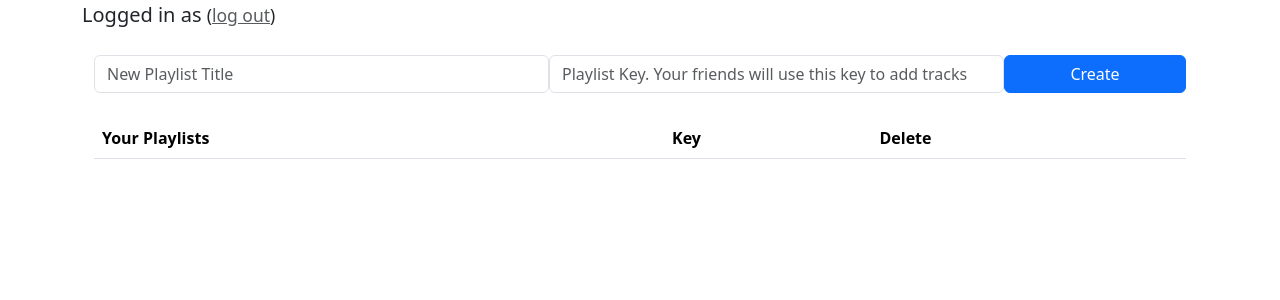
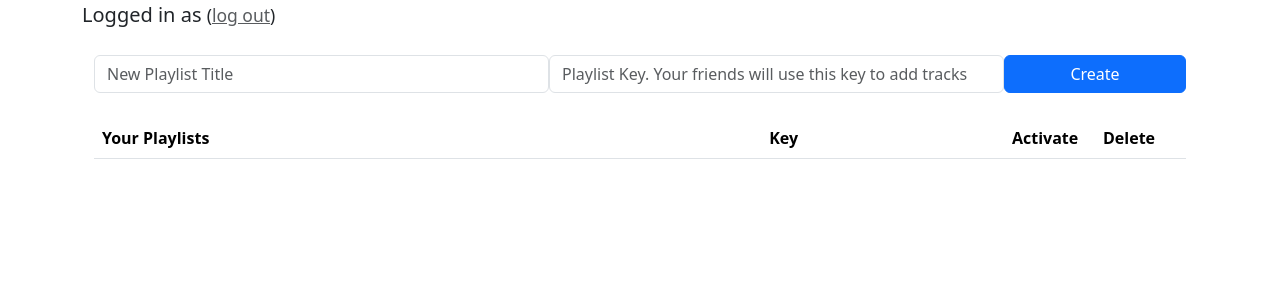
Before and after one commit to mattobrado/spotify-SMS-bot, a Flask app: template templates/playlists.html in a window 1280 px wide. Shown: the part 46-346 px from the top of the page. Run offline with Flask 2, Linux system fonts and the light colour scheme; the template is opened without the code that fills it: values that come from a table or form of the project are taken from there, others are empty; some libraries are stand-ins or nearby versions.

Commit message:
feat: activating playlists from within gui

```diff
--- a/app.py
+++ b/app.py
@@ -190,26 +190,17 @@ def delete_playlist(playlist_id):
 
 @app.route('/profile/<string:playlist_id>/activate', methods=['POST'])
 def activate_playlist(playlist_id):
-  """Delete a playlist"""
+  """Set a playlist to be a user's active playlist"""
 
+  host_user = get_host_user_from_session()
   playlist = Playlist.query.get_or_404(playlist_id) # Get the playlist
 
-  # If the host user is the owner of the playlist
-  if playlist.owner_id == session['host_user_id']:
-    # Get users who have that playlist as their active playlist
-    guest_users = GuestUser.query.filter_by(active_playlist_id=playlist_id).all()
-    for guest_user in guest_users:
-      guest_user.active_playlist_id = None # Set thier active playlist id to None
-      db.session.add(guest_user)
-
-    db.session.delete(playlist) # delete the playlist (This will not delete the playlist on spotify)
+  if playlist:
+    host_user.active_playlist_id = playlist.id
+    db.session.add(host_user)
     db.session.commit()
-    flash('Playlist Deleted', 'warning')
-    return redirect('/playlists')
-
-  # HostUser is not authorized to delete the playlist
-  else:
-    flash('You cannot delete that playlist')
+    flash('Playlist Activated', 'success')
+    return redirect(f"/profile/{playlist.id}")
 
   return redirect('/profile')
 
--- /dev/null
+++ b/static/styles.css
@@ -0,0 +1,3 @@
+.has-top-margin{
+  margin-top:25px;
+}
--- a/templates/base.html
+++ b/templates/base.html
@@ -9,6 +9,7 @@
   {{ bootstrap.load_css() }}
   <link rel="stylesheet" href="https://cdnjs.cloudflare.com/ajax/libs/intl-tel-input/16.0.4/css/intlTelInput.css">
   {% endblock %}
+  <link rel="stylesheet" href="../static/styles.css">
 
   <title>
     Spotify Text Playlists&ndash; {% block title %}{% endblock %}
--- a/templates/playlists.html
+++ b/templates/playlists.html
@@ -20,12 +20,13 @@
     </div>
   </form>
 </div>
-<div class="container" style="margin-top:25px">
+<div class="container has-top-margin">
   <table class="table">
     <thead>
       <th scope="col">Your Playlists</th>
       <th scope="col">Key</th>
-      <th scope="col">Delete</th>
+      <th class="col-1" scope="col">Activate</th>
+      <th class="col-1" scope="col halign">Delete</th>
     </thead>
     <tbody>
       {% for playlist in host_user.playlists %}
@@ -33,6 +34,11 @@
         <!-- target="_blank" rel="noopener noreferrer" makes link open in new tab -->
         <td><a href="/profile/{{ playlist.id }}">{{ playlist.title }}</a></td>
         <td>#{{ playlist.key }}</td>
+        <td>
+          <form action="/profile/{{ playlist.id }}/activate" style="display:inline;" method="POST">
+            <button class="btn btn-sm btn-primary">Activate</button>
+          </form>
+        </td>
         <td>
           <form action="/profile/{{ playlist.id }}/delete" style="display:inline;" method="POST">
             <button class="btn btn-sm btn-danger">Delete</button>
```
Also changed, not shown: templates/profile.html (+8 -3 lines).
